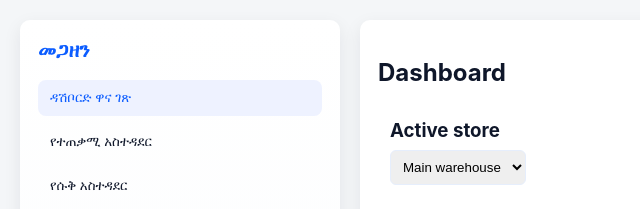
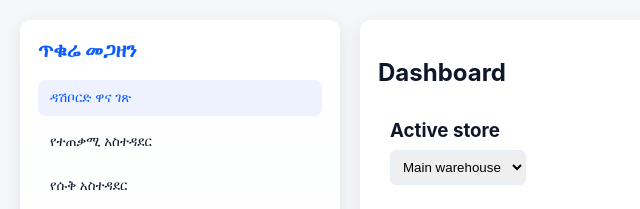
Before and after one commit to dagim112/tikure-warehouse-app, a plain HTML site: page index.html in a window 1280 px wide. Shown: the top 209 px of the page, 0-640 px from the left. Drawn offline with Linux system fonts and the light colour scheme.

Commit message:
Update index.html

```diff
--- a/index.html
+++ b/index.html
@@ -10,7 +10,7 @@
   <div id="app">
     <!-- Sidebar -->
     <aside class="sidebar">
-      <h1 class="brand">መጋዘን</h1>
+      <h1 class="brand">ጥቁሬ መጋዘን</h1>
 
       <nav>
         <button class="nav-btn active" data-view="home">ዳሽቦርድ ዋና ገጽ</button>
```
